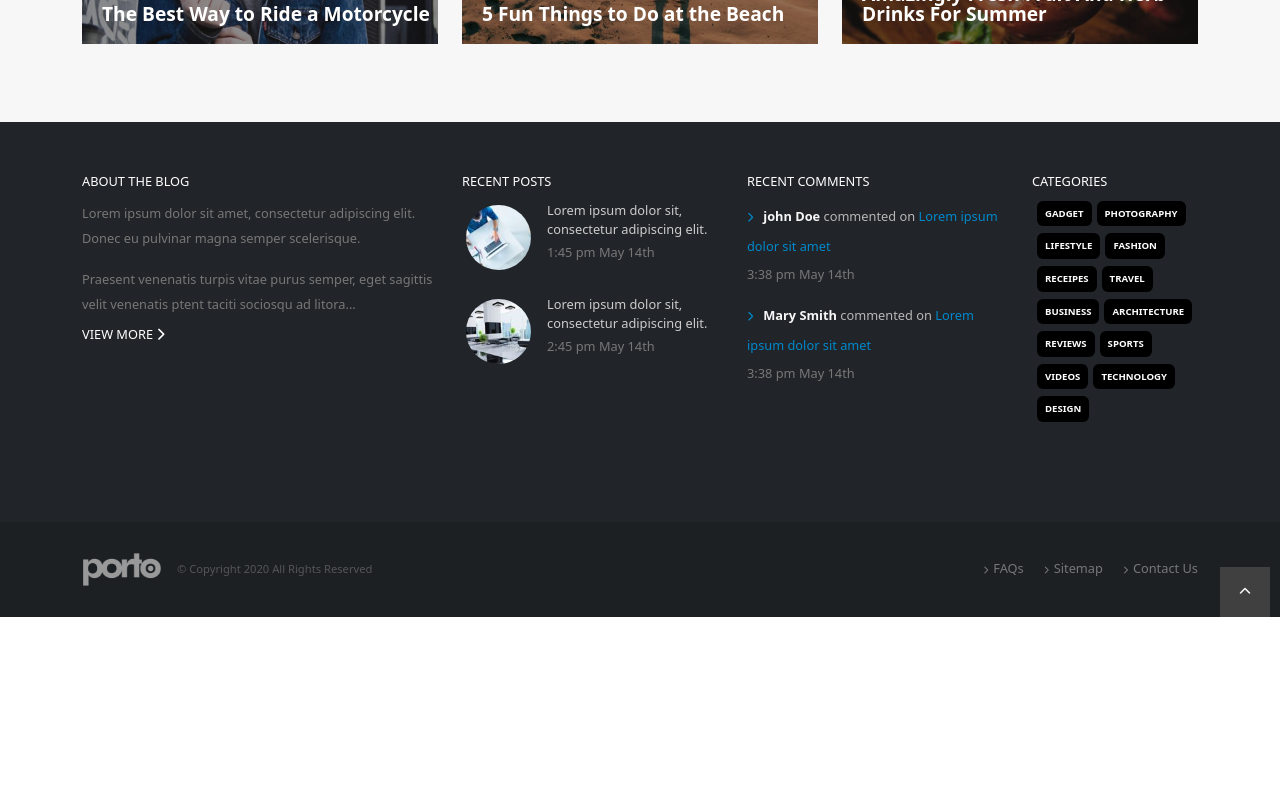
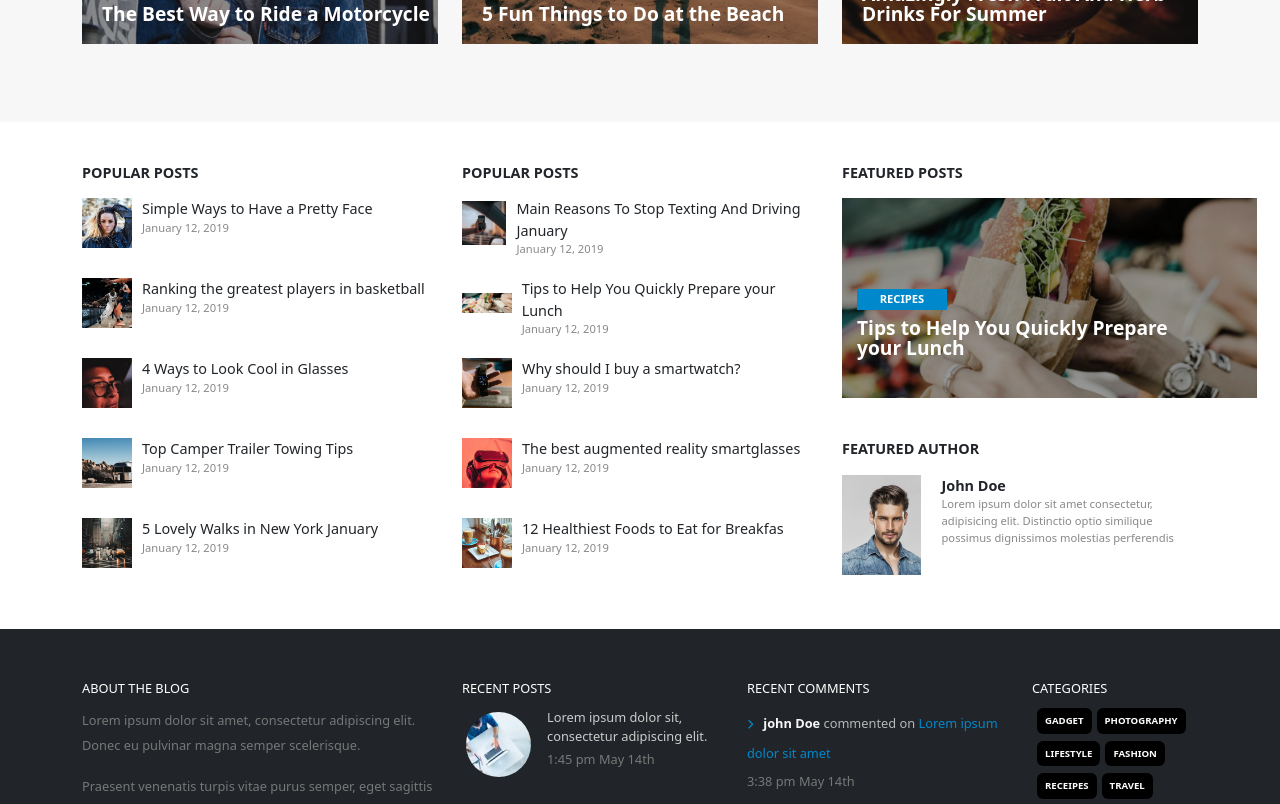
Before and after one commit to giorgia-rondinelli/proj-html-vuejs, a Vue app: page / in a window 1280 px wide. Shown: the part 660-1464 px from the top of the page. Before the commit the page ends 1277 px from the top, so only its background shows below. Built offline with nearby package versions, Linux system fonts and the light colour scheme.

Commit message:
[add] section posts

```diff
--- a/src/components/Main.vue
+++ b/src/components/Main.vue
@@ -1,10 +1,18 @@
 <script >
 import {store} from './data/store'
+import Author from './partials/Author.vue'
 import Card from './partials/Card.vue'
+import Post from './partials/Post.vue'
+import SideCard from './partials/SideCard.vue'
+
+
 
 export default {
   components:{
-    Card
+    Card,
+    Post,
+    SideCard,
+    Author
   },
   data(){
     return{
@@ -27,6 +35,50 @@ export default {
       </div>
     </div>
   </section>
+  <section>
+    <div class="container pb-4 ">
+      <div class="row ">
+
+        <div class="col-4">
+          <div class="title-post">Popular posts</div>
+          <Post
+          v-for="post in store.popularPost" :key="post"
+          :img="post.img"
+          :title="post.title"
+          :date="post.date"/>
+        </div>
+
+        <div class="col-4">
+          <div class="title-post">Popular posts</div>
+          <Post
+          v-for="post in store.recentPost" :key="post"
+          :img="post.img"
+          :title="post.title"
+          :date="post.date"/>
+        </div>
+
+        <div class="col-4">
+          <div class="title-post">featured posts</div>
+          <SideCard
+          :img="store.featuredPost.img"
+          :badge="store.featuredPost.badge"
+        :title="store.featuredPost.title"/>
+           <div class="title-post">featured author</div>
+          <Author
+          :img="store.author.img"
+          :name="store.author.name"
+          :text="store.author.text"/>
+        </div>
+
+
+
+
+
+
+      </div>
+
+    </div>
+  </section>
 </template>
 
 <style lang="scss" scoped>
@@ -36,6 +88,13 @@ export default {
   background-color: $white;
 
 }
+.title-post{
+  font-weight: 700;
+  text-transform: uppercase;
+  font-size: .9rem;
+  margin-top: 40px;
+  margin-bottom: 15px;
+}
 
 
 </style>
--- a/src/components/data/store.js
+++ b/src/components/data/store.js
@@ -42,7 +42,86 @@ export const store = reactive({
       text:'  Lorem ipsum dolor sit amet consectetur, adipisicing elit. Distinctio optio similique possimus dignissimos molestias perferendis'
     }
 
-  ]
+  ],
+  popularPost:[
+    {
+      img:'img/blog-55.jpg',
+      title:'Simple Ways to Have a Pretty Face',
+      date:'January 12, 2019'
+
+    },
+    {
+      img:'img/blog-56.jpg',
+      title:'Ranking the greatest players in basketball',
+      date:'January 12, 2019'
+
+    },
+    {
+      img:'img/blog-57.jpg',
+      title:'4 Ways to Look Cool in Glasses',
+      date:'January 12, 2019'
+
+    },
+    {
+      img:'img/blog-58.jpg',
+      title:'Top Camper Trailer Towing Tips',
+      date:'January 12, 2019'
+
+    },
+    {
+      img:'img/blog-59.jpg',
+      title:'5 Lovely Walks in New York January ',
+      date:'January 12, 2019'
+
+    }
+  ],
+  recentPost:[
+
+
+    {
+      img:'img/blog-65.jpg',
+      title:'Main Reasons To Stop Texting And Driving January',
+      date:'January 12, 2019'
+
+    },
+    {
+      img:'/img/blog-66.jpg',
+      title:'Tips to Help You Quickly Prepare your Lunch',
+      date:'January 12, 2019'
+
+    },
+    {
+      img:'img/blog-67.jpg',
+      title:'Why should I buy a smartwatch?',
+      date:'January 12, 2019'
+
+    },
+    {
+      img:'img/blog-68.jpg',
+      title:'The best augmented reality smartglasses',
+      date:'January 12, 2019'
+
+    },
+    {
+      img:'img/blog-69.jpg',
+      title:'12 Healthiest Foods to Eat for Breakfas',
+      date:'January 12, 2019'
+
+    }
+
+  ],
+  featuredPost:{
+    title:'Tips to Help You Quickly Prepare your Lunch',
+    badge:'Recipes',
+    img:'/img/blog-66.jpg'
+
+  },
+  author:{
+    img:'/img/avatar.jpg',
+    name:'John Doe',
+    text:'Lorem ipsum dolor sit amet consectetur, adipisicing elit. Distinctio optio similique possimus dignissimos molestias perferendis'
+
+  }
 
 
 
--- /dev/null
+++ b/src/components/partials/Author.vue
@@ -0,0 +1,72 @@
+<script >
+import {store} from '../data/store'
+
+
+export default {
+ props:{
+  img:String,
+  name:String,
+  text:String
+
+  },
+  data(){
+    return{
+      store,
+    }
+  }
+}
+
+</script>
+
+<template>
+
+  <div class="d-flex ">
+    <div class="img-cont"><img :src="img" alt=""></div>
+
+    <div >
+      <div class="name">{{ name }}</div>
+      <div class="text">{{ text }}</div>
+    </div>
+
+  </div>
+
+
+
+</template>
+
+<style lang="scss" scoped>
+@use '../../assets/scss/partials/variables.scss' as*;
+
+.img-cont{
+
+  height: 100px;
+  width: 200px;
+  margin-right:10px;
+  margin-bottom:30px
+
+
+
+
+}
+img{
+    object-fit:cover;
+    width: 100%;
+    height: 100%;
+
+  }
+.name{
+  font-size: .9rem;
+  font-weight:700 ;
+  margin-left: 10px;
+}
+.text{
+  margin-left: 10px;
+  color: $t-2;
+  font-size: .7rem;
+
+}
+
+
+
+
+</style>
--- /dev/null
+++ b/src/components/partials/Post.vue
@@ -0,0 +1,69 @@
+<script >
+import {store} from '../data/store'
+
+
+export default {
+ props:{
+  img:String,
+  title:String,
+  date:String
+
+  },
+  data(){
+    return{
+      store,
+    }
+  }
+}
+
+</script>
+
+<template>
+
+  <div class="d-flex ">
+    <div class="img-cont"><img :src="img" alt=""></div>
+
+    <div >
+      <div class="title">{{ title }}</div>
+      <div class="date">{{ date }}</div>
+    </div>
+
+  </div>
+
+
+
+</template>
+
+<style lang="scss" scoped>
+@use '../../assets/scss/partials/variables.scss' as*;
+
+.img-cont{
+
+  height: 50px;
+  width: 50px;
+  margin-right:10px;
+  margin-bottom:30px
+
+
+
+
+}
+img{
+    object-fit: contain;
+    width: 100%;
+    height: 100%;
+
+  }
+.title{
+  font-size: .9rem;
+}
+.date{
+  color: $t-2;
+  font-size: .7rem;
+
+}
+
+
+
+
+</style>
--- /dev/null
+++ b/src/components/partials/SideCard.vue
@@ -0,0 +1,89 @@
+<script >
+import {store} from '../data/store'
+export default {
+  props:{
+    img:String,
+    title: String,
+    badge: String,
+    text:String
+
+  },
+  data(){
+    store
+  }
+}
+</script>
+
+<template>
+
+
+    <div class="col-">
+      <div class="card-sc">
+        <div class="img-container"><img :src="img" alt=""></div>
+
+        <div class="info-container">
+          <div class="badge-sc d-flex justify-content-center ">{{ badge }}</div>
+          <div class="title">{{ title }}</div>
+          <div class="text">
+            {{ text }}
+          </div>
+        </div>
+
+
+      </div>
+    </div>
+
+
+
+</template>
+
+<style lang="scss" scoped>
+@use '../../assets/scss/main.scss' as*;
+
+.card-sc{
+ margin-bottom: 30px;
+ position: relative;
+
+  .img-container{
+    height: 200px;
+    width:415px;
+  img{
+    object-fit: cover;
+    height: 100%;
+    width: 100%;
+    filter: brightness(60%);
+
+  }}
+  .info-container{
+    position: absolute;
+    bottom: 40px;
+    left: 15px;
+
+
+  }
+  .badge-sc{
+    color: white;
+     width:90px;
+     background-color: $blue;
+     padding:2px 7px;
+     text-transform: uppercase;
+     font-size: .7rem;
+     font-weight: 600;
+     margin-bottom: 8px;
+  }
+  .title{
+    color: white;
+    font-size: 1.2rem;
+    font-weight: 700;
+    line-height: 20px;
+
+
+  }
+
+
+}
+
+
+
+
+</style>
```
